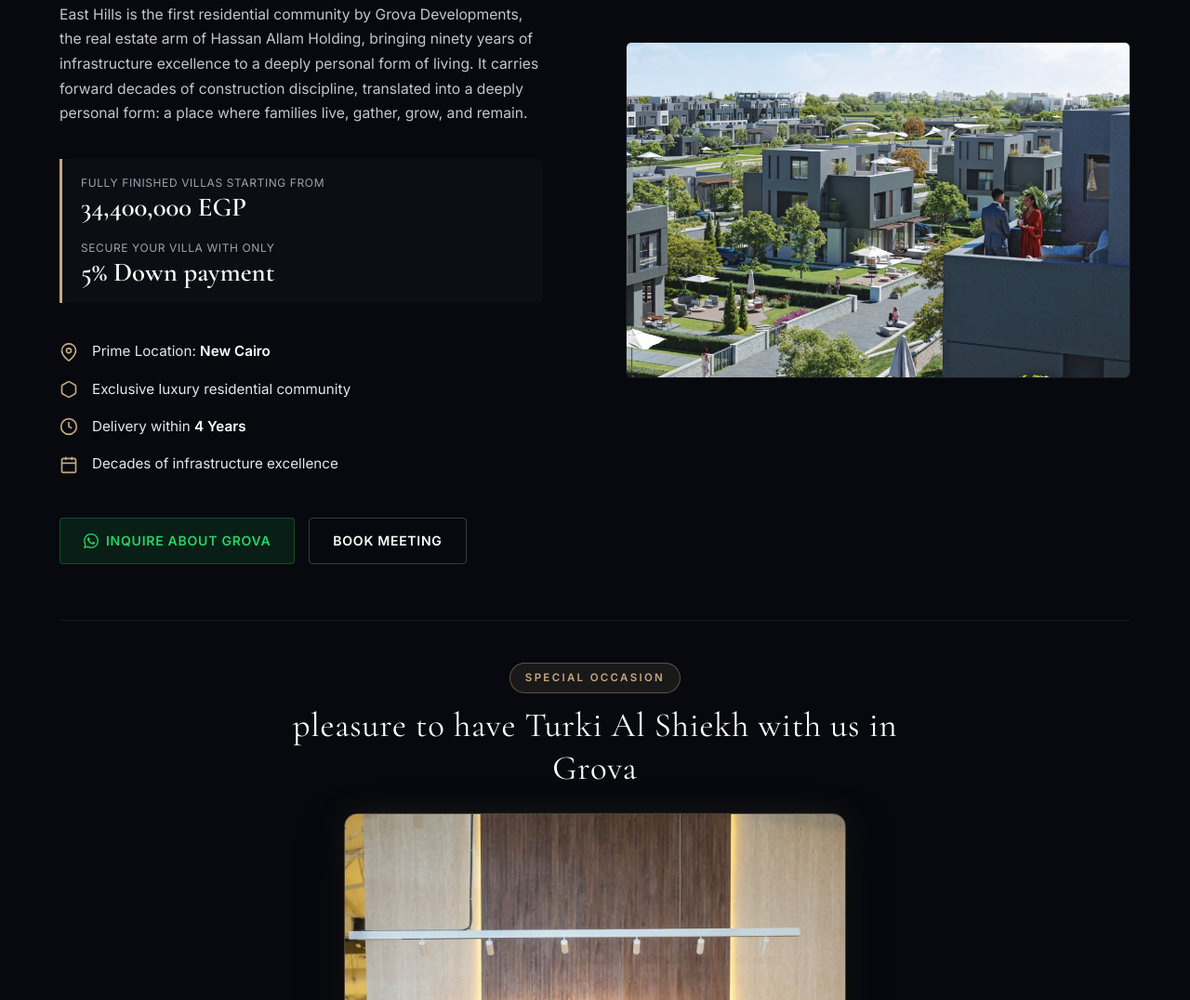
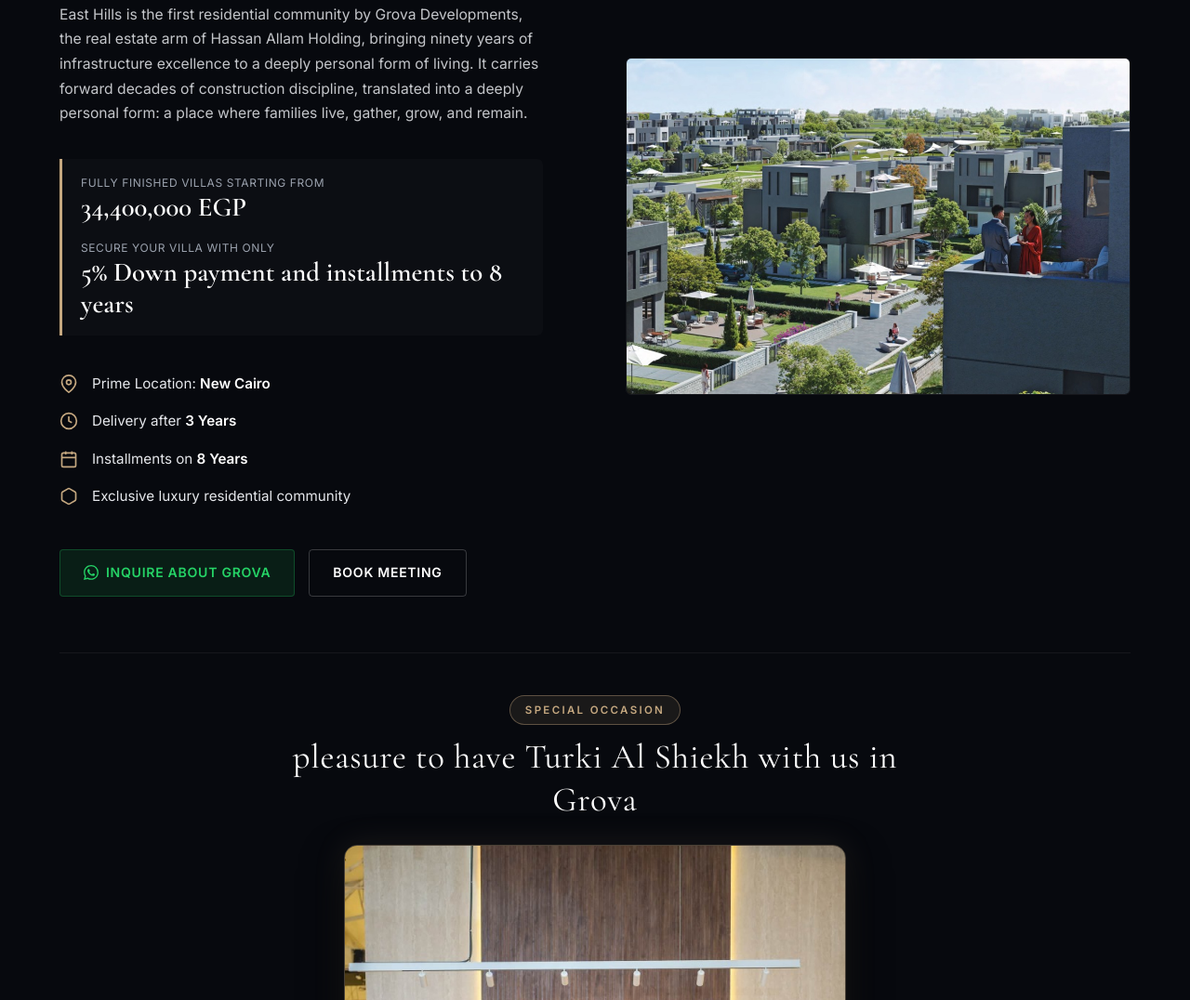
Before and after one commit to mostafaaashmawy-cell/Hassan-Allam-M, a plain HTML site: page index.html in a window 1280 px wide. Shown: the part 1055-2131 px from the top of the page at 93% size. Drawn offline with Linux system fonts and the light colour scheme; a web font is replaced by a local one.

Commit message:
feat: update Grova section with 8 years installments and delivery after 3 years

```diff
--- a/index.html
+++ b/index.html
@@ -149,7 +149,7 @@
                         </div>
                         <div class="price-item">
                             <span class="price-label">Secure your villa with only</span>
-                            <span class="price-value">5% Down payment</span>
+                            <span class="price-value">5% Down payment and installments to 8 years</span>
                         </div>
                     </div>
 
@@ -159,16 +159,16 @@
                             <span>Prime Location: <strong>New Cairo</strong></span>
                         </li>
                         <li>
-                            <svg class="spec-icon" viewBox="0 0 24 24" fill="none" stroke="currentColor" stroke-width="2"><path d="M21 16V8a2 2 0 0 0-1-1.73l-7-4a2 2 0 0 0-2 0l-7 4A2 2 0 0 0 3 8v8a2 2 0 0 0 1 1.73l7 4a2 2 0 0 0 2 0l7-4A2 2 0 0 0 21 16z"/></svg>
-                            <span>Exclusive luxury residential community</span>
-                        </li>
-                        <li>
                             <svg class="spec-icon" viewBox="0 0 24 24" fill="none" stroke="currentColor" stroke-width="2"><circle cx="12" cy="12" r="10"/><polyline points="12 6 12 12 16 14"/></svg>
-                            <span>Delivery within <strong>4 Years</strong></span>
+                            <span>Delivery after <strong>3 Years</strong></span>
                         </li>
                         <li>
                             <svg class="spec-icon" viewBox="0 0 24 24" fill="none" stroke="currentColor" stroke-width="2"><rect x="3" y="4" width="18" height="18" rx="2" ry="2"/><line x1="16" y1="2" x2="16" y2="6"/><line x1="8" y1="2" x2="8" y2="6"/><line x1="3" y1="10" x2="21" y2="10"/></svg>
-                            <span>Decades of infrastructure excellence</span>
+                            <span>Installments on <strong>8 Years</strong></span>
+                        </li>
+                        <li>
+                            <svg class="spec-icon" viewBox="0 0 24 24" fill="none" stroke="currentColor" stroke-width="2"><path d="M21 16V8a2 2 0 0 0-1-1.73l-7-4a2 2 0 0 0-2 0l-7 4A2 2 0 0 0 3 8v8a2 2 0 0 0 1 1.73l7 4a2 2 0 0 0 2 0l7-4A2 2 0 0 0 21 16z"/></svg>
+                            <span>Exclusive luxury residential community</span>
                         </li>
                     </ul>
 
```
